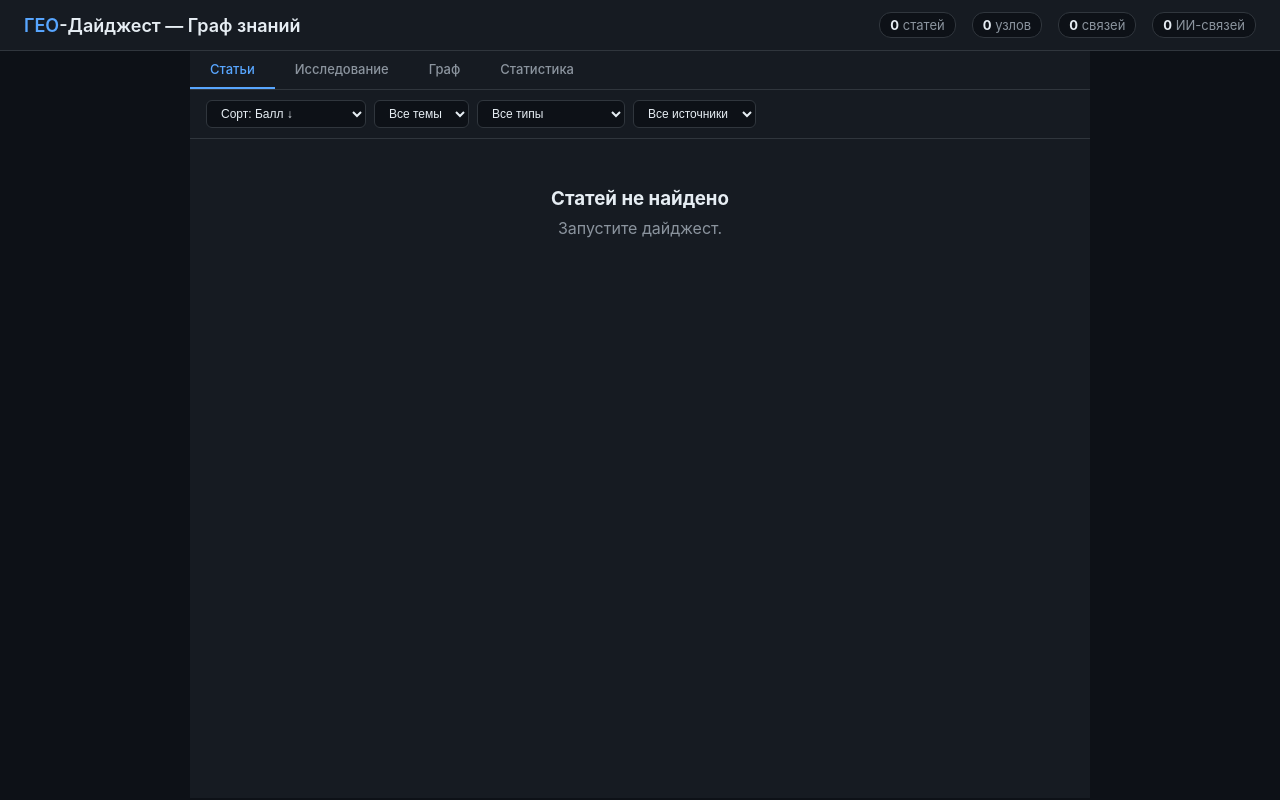
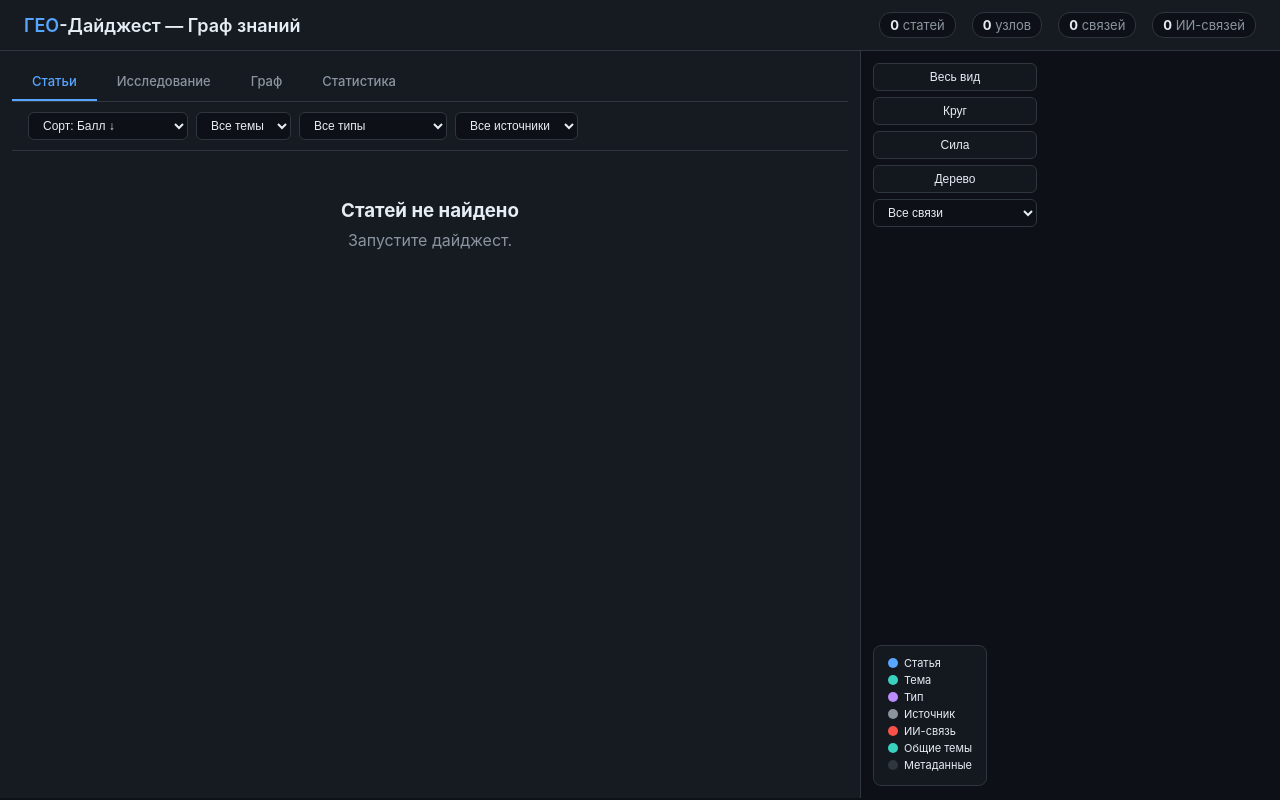
Before and after one commit to Godila/GEO-Digest, a FastAPI app: page / in a window 1280 px wide. Run offline with FastAPI, Linux system fonts and the light colour scheme; data that the repository does not hold is empty; some libraries are stand-ins or nearby versions.

Commit message:
Fix: keep graph visualization in right panel, Graph tab = controls only
Graph visualization (Cytoscape.js) stays in right-side panel as before.
New 'Граф' tab contains ONLY:
  - Action buttons (🔄 Обновить / Перестроить)
  - Build status panel with progress bar + live logs
  - Stop button

Layout restored to 2-column grid (side-panel | graph-panel).
initGraph() back in auto-load (graph always visible).

```diff
--- a/dashboard/templates/index.html
+++ b/dashboard/templates/index.html
@@ -54,18 +54,19 @@
 
         /* ── Layout ─────────────────── */
         .layout { display: grid;
-            grid-template-columns: 1fr;
+            grid-template-columns: 1fr 420px;
             height: calc(100vh - 53px); }
-        .side-panel { max-width: 900px; margin: 0 auto; width: 100%; }
-
-        /* ── Graph Panel (inside tab) ───────── */
+        @media (max-width: 1024px) {
+            .layout { grid-template-columns: 1fr; }
+            .graph-panel { display: none; }
+        }
+        .side-panel { overflow-y: auto; padding: 12px; }
+
+        /* ── Graph Panel (right side) ── */
         .graph-panel {
             position: relative;
-            border: 1px solid var(--border);
-            border-radius: 8px;
+            border-left: 1px solid var(--border);
             overflow: hidden;
-            flex: 1;
-            min-height: 400px;
         }
         #cy { width: 100%; height: 100%; background: var(--bg); }
         .graph-overlay {
@@ -797,23 +798,6 @@
                 </div>
                 <button class="btn-danger btn-sm" onclick="stopGraphBuild()" id="stopGraphBtn" style="display:none">⏹ Остановить</button>
             </div>
-
-            <!-- Graph Visualization -->
-            <div class="graph-panel" style="flex:1;min-height:400px">
-                <div id="cy"></div>
-                <div class="graph-overlay">
-                    <button class="graph-btn" onclick="fitGraph()">Весь вид</button>
-                    <button class="graph-btn" onclick="layoutGraph('circle')">Круг</button>
-                    <button class="graph-btn" onclick="layoutGraph('cose')">Сила</button>
-                    <button class="graph-btn" onclick="layoutGraph('breadthfirst')">Дерево</button>
-                    <select class="filter-select" id="graphFilter" onchange="filterGraph()" style="width:auto;">
-                        <option value="all">Все связи</option>
-                        <option value="llm">Только ИИ-семантика</option>
-                        <option value="metadata">Только метаданные</option>
-                    </select>
-                </div>
-                <div class="graph-legend" id="graphLegend"></div>
-            </div>
         </div>
 
         <!-- Stats Tab -->
@@ -822,6 +806,23 @@
                 <div class="loading"><div class="spinner"></div></div>
             </div>
         </div>
+    </div>
+
+    <!-- Graph Panel (right side) -->
+    <div class="graph-panel">
+        <div id="cy"></div>
+        <div class="graph-overlay">
+            <button class="graph-btn" onclick="fitGraph()">Весь вид</button>
+            <button class="graph-btn" onclick="layoutGraph('circle')">Круг</button>
+            <button class="graph-btn" onclick="layoutGraph('cose')">Сила</button>
+            <button class="graph-btn" onclick="layoutGraph('breadthfirst')">Дерево</button>
+            <select class="filter-select" id="graphFilter" onchange="filterGraph()" style="width:auto;">
+                <option value="all">Все связи</option>
+                <option value="llm">Только ИИ-семантика</option>
+                <option value="metadata">Только метаданные</option>
+            </select>
+        </div>
+        <div class="graph-legend" id="graphLegend"></div>
     </div>
 </div>
 
@@ -856,7 +857,7 @@ const TYPE_COLORS = {
 
 // ── Init ──────────────────────────────────────
 document.addEventListener('DOMContentLoaded', async () => {
-    await Promise.all([loadStats(), loadArticles(), loadTopics(), loadSources()]);
+    await Promise.all([loadStats(), loadArticles(), loadTopics(), loadSources(), initGraph()]);
 });
 
 // ── API helpers ────────────────────────────────
```
